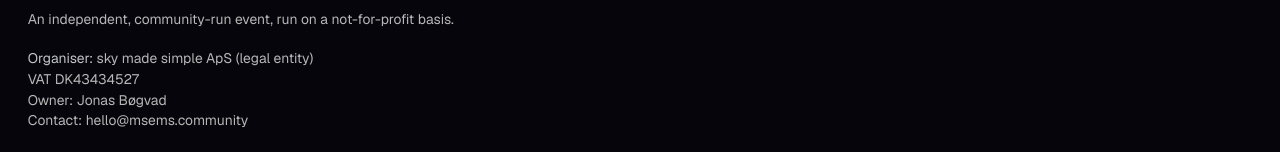
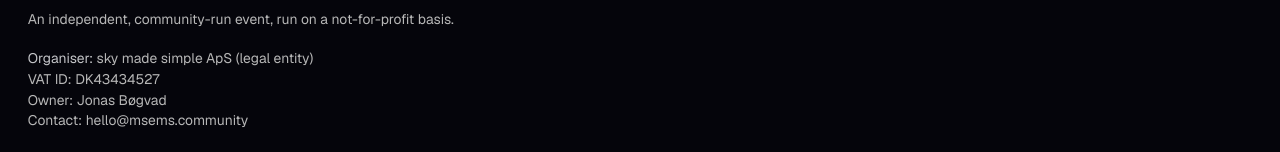
Before and after one commit to Microsoft-EMS-Community/msems-landing, a Next.js app: page / in a window 1280 px wide. Shown: the part 9476-9628 px from the top of the page. Built offline with nearby package versions, Linux system fonts and the light colour scheme; no server answers.

Commit message:
footer: 'VAT ID:' with colon for consistency

```diff
--- a/src/components/site-footer.tsx
+++ b/src/components/site-footer.tsx
@@ -62,7 +62,7 @@ export function SiteFooter({ memberLabel }: SiteFooterProps) {
             <span className="text-foreground/80">Organiser:</span> sky made
             simple ApS (legal entity)
           </p>
-          <p>VAT DK43434527</p>
+          <p>VAT ID: DK43434527</p>
           <p>Owner: Jonas Bøgvad</p>
           <p>Contact: {EVENT.contactEmail}</p>
         </div>
```
